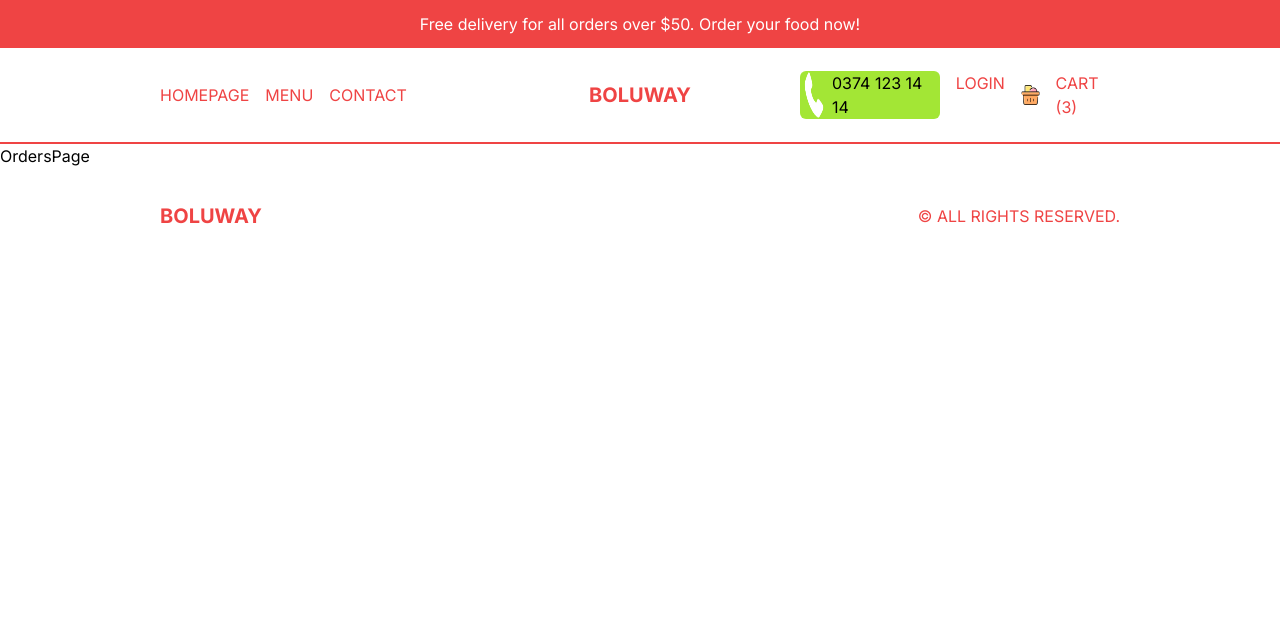
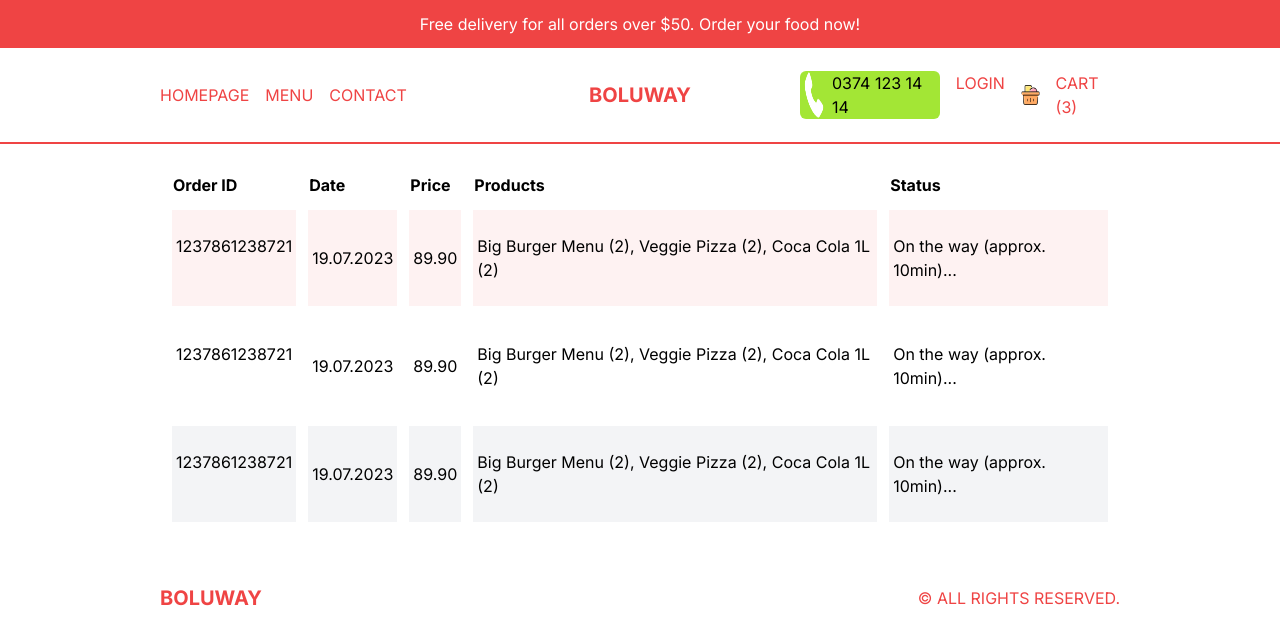
Before and after one commit to ceyhunozyilmaz/BoluWay, a Next.js app: page /orders in a window 1280 px wide. Shown: the top 644 px of the page. Built offline with nearby package versions, Linux system fonts and the light colour scheme.

Commit message:
Design part is completed, API connections will be made

```diff
--- a/src/app/layout.tsx
+++ b/src/app/layout.tsx
@@ -8,7 +8,7 @@
 const inter = Inter({ subsets: ["latin"] });
 
 export const metadata: Metadata = {
-  title: "Create Next App",
+  title: "BoluWay",
   description: "Generated by create next app",
 };
 
@@ -20,11 +20,11 @@
   return (
     <html lang="en">
       <body className={inter.className}>
-      <Notification/>
-      <Navbar/>
+        <Notification />
+        <Navbar />
         {children}
-      <Footer/>
-        </body>
+        <Footer />
+      </body>
     </html>
   );
 }
--- a/src/app/orders/page.tsx
+++ b/src/app/orders/page.tsx
@@ -1,9 +1,50 @@
-import React from 'react'
+import React from "react";
 
-function OrdersPage() {
+const OrdersPage = () => {
   return (
-    <div>OrdersPage</div>
-  )
-}
+    <div className="p-4 lg:px-20 xl:px-40">
+      <table className="w-full border-separate border-spacing-3">
+        <thead>
+          <tr className="text-left">
+            <th className="hidden md:block">Order ID</th>
+            <th>Date</th>
+            <th>Price</th>
+            <th className="hidden md:block">Products</th>
+            <th>Status</th>
+          </tr>
+        </thead>
+        <tbody>
+          <tr className="text-sm md:text-base bg-red-50">
+            <td className="hidden md:block py-6 px-1">1237861238721</td>
+            <td className="py-6 px-1">19.07.2023</td>
+            <td className="py-6 px-1">89.90</td>
+            <td className="hidden md:block py-6 px-1">
+              Big Burger Menu (2), Veggie Pizza (2), Coca Cola 1L (2)
+            </td>
+            <td className="py-6 px-1">On the way (approx. 10min)...</td>
+          </tr>
+          <tr className="text-sm md:text-base odd:bg-gray-100">
+            <td className="hidden md:block py-6 px-1">1237861238721</td>
+            <td className="py-6 px-1">19.07.2023</td>
+            <td className="py-6 px-1">89.90</td>
+            <td className="hidden md:block py-6 px-1">
+              Big Burger Menu (2), Veggie Pizza (2), Coca Cola 1L (2)
+            </td>
+            <td className="py-6 px-1">On the way (approx. 10min)...</td>
+          </tr>
+          <tr className="text-sm md:text-base odd:bg-gray-100">
+            <td className="hidden md:block py-6 px-1">1237861238721</td>
+            <td className="py-6 px-1">19.07.2023</td>
+            <td className="py-6 px-1">89.90</td>
+            <td className="hidden md:block py-6 px-1">
+              Big Burger Menu (2), Veggie Pizza (2), Coca Cola 1L (2)
+            </td>
+            <td className="py-6 px-1">On the way (approx. 10min)...</td>
+          </tr>
+        </tbody>
+      </table>
+    </div>
+  );
+};
 
-export default OrdersPage
+export default OrdersPage;
```
